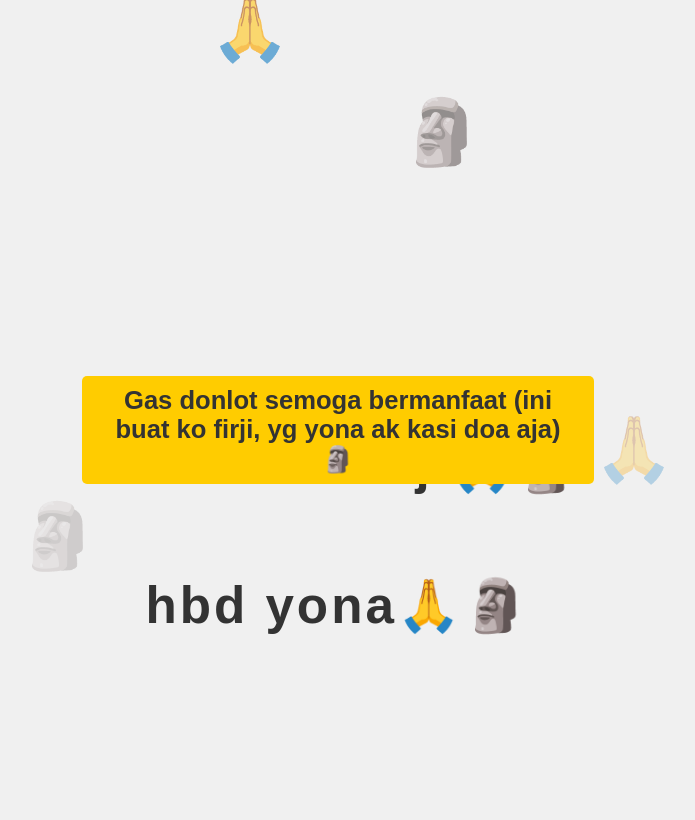
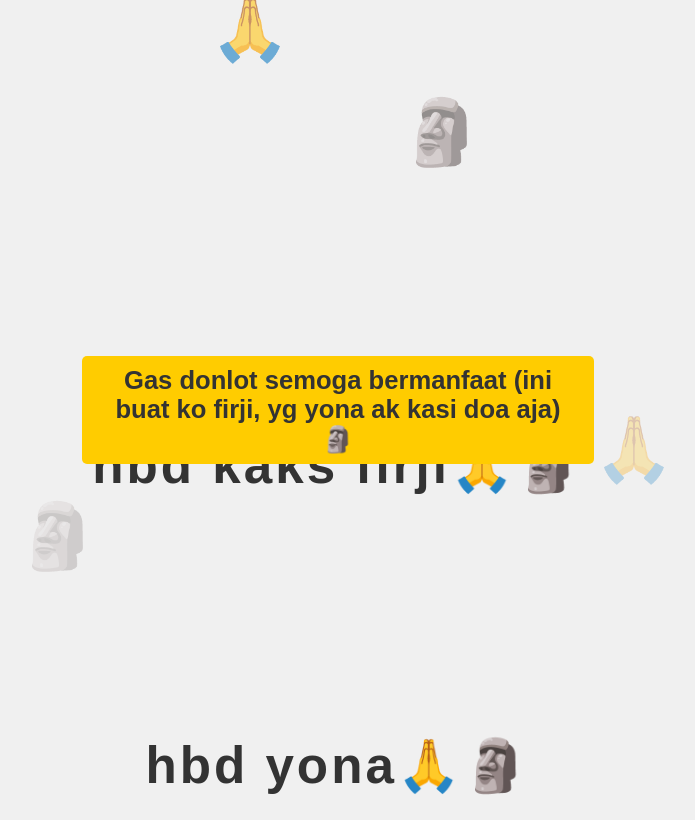
Before and after one commit to juan-tuandali/HBD, a plain HTML site: page index.html in a window 1280 px wide. Both pictures are taken after a click on the element "click me". Shown: the whole page, without its empty margins (302-997 px from the left). Drawn offline with Linux system fonts and the light colour scheme.

Commit message:
Update index.html

```diff
--- a/index.html
+++ b/index.html
@@ -96,7 +96,7 @@
         /* Adjust the vertical spacing between Zonk and HBD message */
         #birthdayMessage, #birthdayMessageYona {
             position: relative;
-            margin-top: 10vh; /* Adjust spacing between Zonk and HBD message */
+            margin-top: 30vh; /* Adjust spacing between Zonk and HBD message */
         }
 
         /* Styles for the download link */
@@ -107,6 +107,7 @@
             font-weight: bold;
             display: none; /* Hidden by default */
             margin-top: 5vh; /* Adjust spacing */
+            margin-bottom: 5vh;
             padding: 12px 24px;
             background-color: #ffcc00;
             border-radius: 5px;
```
